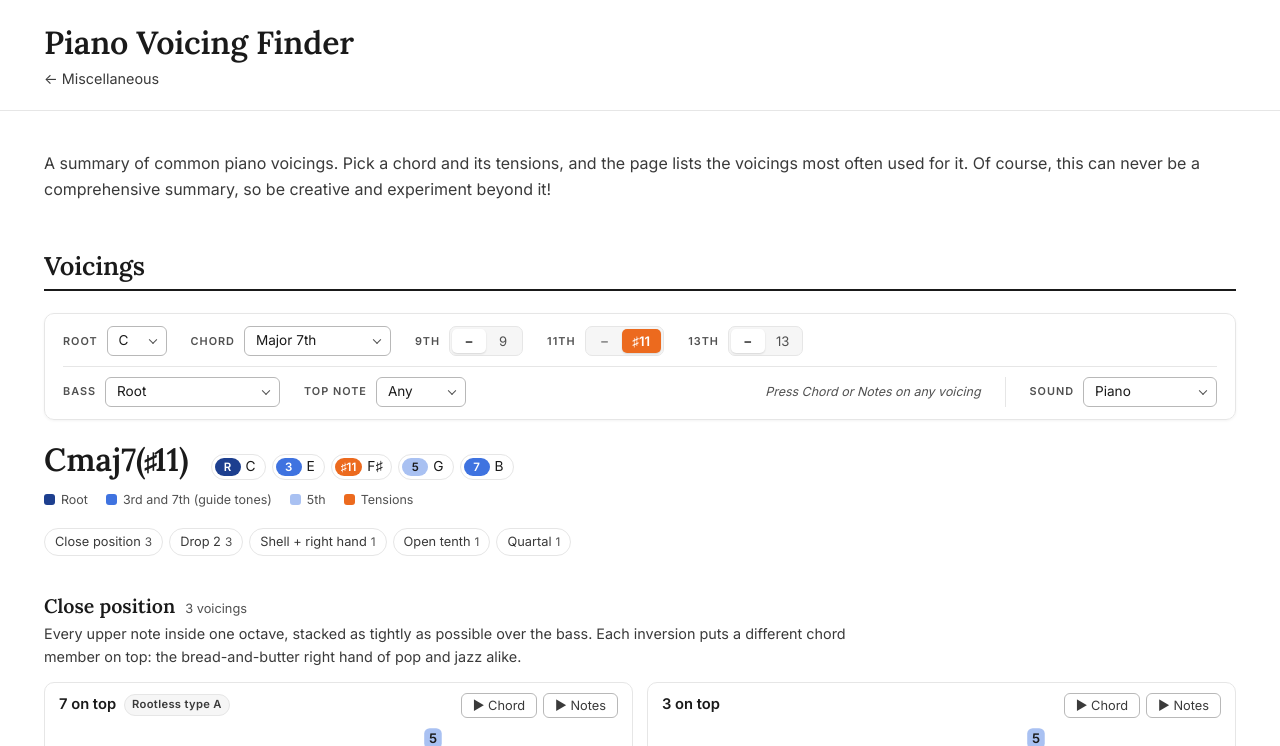
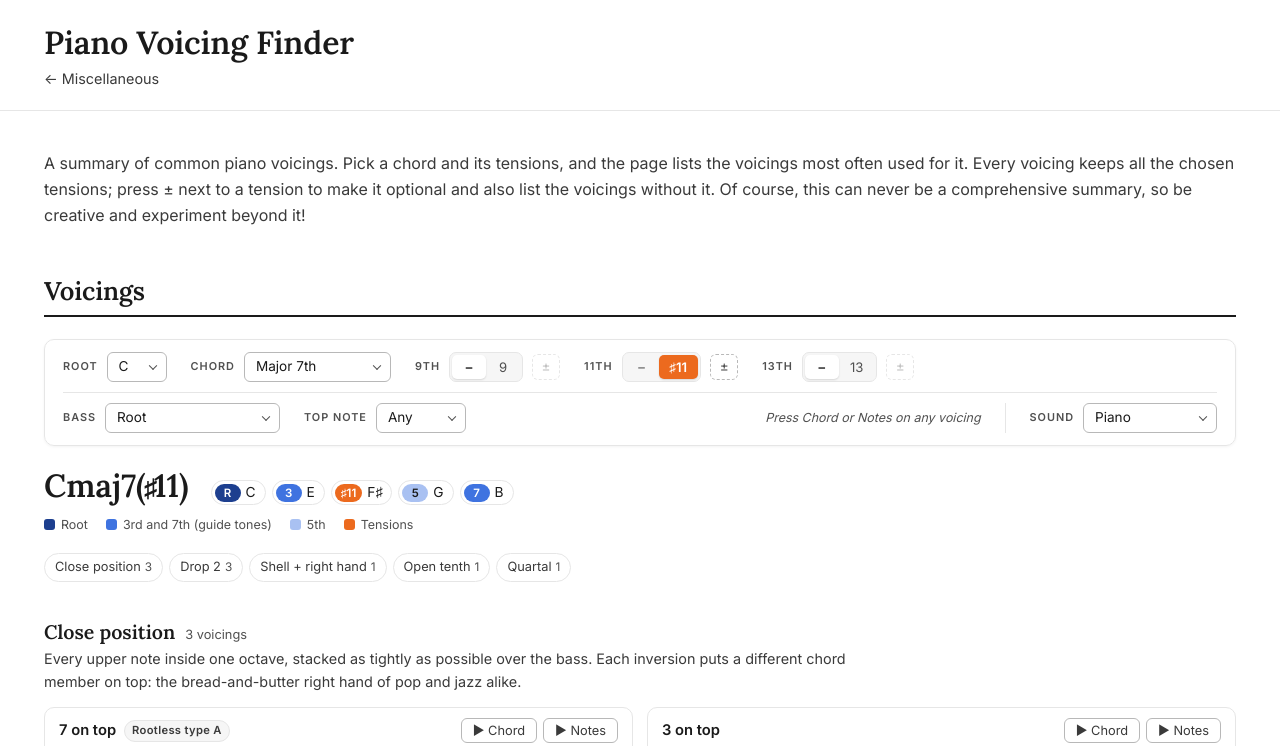
Before and after one commit to tianboqi/tianboqi.github.io, a plain HTML site: page voicings.html in a window 1280 px wide. Both pictures are taken after a click on the button "♯11". Shown: the top 746 px of the page. Drawn offline with Linux system fonts and the light colour scheme; a web font is replaced by a local one.

Commit message:
Added option to include both +/- of a tension

```diff
--- a/voicings.html
+++ b/voicings.html
@@ -93,6 +93,21 @@
     }
     /* A chosen tension takes the tension colour used on the keyboard */
     .seg button.on:not(.none) { background: var(--c-tens); color: #fff; }
+
+    /* ± : the tension is optional, so voicings with and without it are listed */
+    .optbtn {
+      font-family: inherit; font-size: 0.85rem; line-height: 1;
+      min-width: 28px; padding: 5px 7px;
+      border: 1px dashed var(--rule-bold); border-radius: 6px;
+      background: #fff; color: var(--ink-faint);
+      cursor: pointer; transition: color 0.12s ease, border-color 0.12s ease;
+    }
+    .optbtn:hover:not(:disabled) { color: var(--ink); border-color: var(--c-tens); }
+    .optbtn.on { border-color: var(--c-tens); color: var(--c-tens); background: #fdf0e8; font-weight: 600; }
+    .optbtn:disabled { opacity: 0.35; cursor: default; }
+    .tone.opt { border-style: dashed; }
+    .tone.opt em { font-style: normal; font-size: 0.72rem; color: var(--ink-faint); }
+    .card-tag.drop { background: #fdf0e8; border-color: #f3c4a6; color: #a8470f; }
 
     .btn {
       font-family: inherit; font-size: 0.8rem;
@@ -239,6 +254,7 @@
   <section>
     <p class="lead">
     A summary of common piano voicings. Pick a chord and its tensions, and the page lists the voicings most often used for it.
+    Every voicing keeps all the chosen tensions; press ± next to a tension to make it optional and also list the voicings without it.
     Of course, this can never be a comprehensive summary, so be creative and experiment beyond it!
     </p>
   </section>
@@ -256,9 +272,9 @@
           <span class="tb-label">Chord</span>
           <span class="sel-wrap"><select id="qualSel" aria-label="Chord quality"></select></span>
         </div>
-        <div class="tb-group" id="g9"><span class="tb-label">9th</span><div class="seg" id="seg9"></div></div>
-        <div class="tb-group" id="g11"><span class="tb-label">11th</span><div class="seg" id="seg11"></div></div>
-        <div class="tb-group" id="g13"><span class="tb-label">13th</span><div class="seg" id="seg13"></div></div>
+        <div class="tb-group" id="g9"><span class="tb-label">9th</span><div class="seg" id="seg9"></div><button class="optbtn" id="opt9" type="button">±</button></div>
+        <div class="tb-group" id="g11"><span class="tb-label">11th</span><div class="seg" id="seg11"></div><button class="optbtn" id="opt11" type="button">±</button></div>
+        <div class="tb-group" id="g13"><span class="tb-label">13th</span><div class="seg" id="seg13"></div><button class="optbtn" id="opt13" type="button">±</button></div>
       </div>
       <div class="tb-row">
         <div class="tb-group">
@@ -634,13 +650,16 @@ function generate(ch) {
     const has = l => tens.some(m => m.lab === l);
     const get = l => members.find(m => m.lab === l);
     let seq = null, label = null;
-    if (third && sev && third.lab === '♭3' && sev.lab === '♭7' && perfect5 && has('9') && has('11'))
+    // Only when the six notes are the whole chord: no tension may be left out
+    if (tens.length === 2 && third && sev && third.lab === '♭3' && sev.lab === '♭7' && perfect5 && has('9') && has('11'))
       { seq = ['R','5','9','♭3','♭7','11']; label = 'R–5–9 | ♭3–♭7–11'; }
-    else if (q().id === 'maj7' && has('9') && has('♯11'))
+    else if (tens.length === 2 && q().id === 'maj7' && has('9') && has('♯11'))
       { seq = ['R','5','9','3','7','♯11']; label = 'R–5–9 | 3–7–♯11'; }
     if (seq) {
-      const f = fam('fifths', 'Stacked fifths',
-        'Two stacks of fifths, one per hand. Kenny Barron’s minor-eleventh voicing (R–5–9 | ♭3–♭7–11) is the classic; the major version with a ♯11 is its Lydian cousin. Wide, even and very modern.');
+      const f = fam('fifths', 'Stacked fifths', items =>
+        'Two stacks of fifths, one per hand' +
+        (items.some(v => (v.tag || '').includes('♭3')) ? ': Kenny Barron’s minor-eleventh voicing.' : '.') +
+        ' Wide, even and very modern.');
       const v = stack(seq.map(get), bassNote(root).midi);
       add(f, v, topTitle(v), label);
     }
@@ -650,8 +669,11 @@ function generate(ch) {
   if (!bass || bassIsRoot) {
     const stacks = quartalStacks(members);
     if (stacks.length) {
-      const f = fam('quartal', 'Quartal',
-        'Three or four notes stacked in perfect fourths, drawn from the chord’s own notes, and the “So What” voicing: three fourths capped by a major third. Open and ambiguous; the sound of modal jazz and McCoy Tyner.');
+      const f = fam('quartal', 'Quartal', items =>
+        'Notes stacked in perfect fourths, drawn from the chord’s own notes. Every note but the 5th has to fit in the stack (the root is left to the bass). Open and ambiguous; the sound of modal jazz and McCoy Tyner.' +
+        (items.some(v => v.tag === 'So What')
+          ? ' The “So What” voicing caps three fourths with a major third: the chord Bill Evans plays on Miles Davis’s “So What”.'
+          : ''));
       for (const s of stacks) {
         let v = stack(s.ms);
         v = bass ? rhPlace(v) : (v.length <= 4 ? place(v, { bottom: LH_BOTTOM }) : place(v, { top: RH_TOP }));
@@ -705,13 +727,9 @@ function quartalStacks(members) {
   };
   members.forEach(m => dfs([m], false));
 
-  const ok = raw.filter(s => {
-    const hasThird = s.ms.some(m => m.role === 'third');
-    const hasSev = s.ms.some(m => m.role === 'sev');
-    const has11 = s.ms.some(m => m.lab === '11');
-    const hasT = s.ms.some(m => m.role === 't');
-    return (hasThird || (hasSev && has11)) && (hasSev || hasT);
-  });
+  // Only the 5th may be left out (the root is the bass's job)
+  const need = members.filter(m => m.role !== 'root' && m.role !== 'fifth');
+  const ok = raw.filter(s => need.every(m => s.ms.includes(m)));
   const key = s => s.ms.map(m => m.lab).join(',');
   const keys = ok.map(key);
   // Keep only maximal stacks: drop any that sits inside a longer one
@@ -1090,7 +1108,8 @@ async function playKey(midi, svg) {
    5. State, controls and rendering
    ════════════════════════════════════════════════════════════ */
 
-const state = { root: 'C', qual: 'maj7', n: '', e: '', t: '', bass: 'root', top: 'any', inst: 'acoustic_grand_piano' };
+// opt: comma-separated tension labels marked ± (optional)
+const state = { root: 'C', qual: 'maj7', n: '', e: '', t: '', opt: '', bass: 'root', top: 'any', inst: 'acoustic_grand_piano' };
 const q = () => qualById(state.qual);
 const rootObj = () => ROOTS.find(r => r.name === state.root) || ROOTS[0];
 
@@ -1101,13 +1120,14 @@ function readHash() {
 }
 function writeHash() {
   const p = new URLSearchParams();
-  for (const k of ['root', 'qual', 'n', 'e', 't', 'bass', 'top']) if (state[k]) p.set(k, state[k]);
+  for (const k of ['root', 'qual', 'n', 'e', 't', 'opt', 'bass', 'top']) if (state[k]) p.set(k, state[k]);
   history.replaceState(null, '', '#' + p.toString());
 }
 
 function tensionsSel() {
   return [state.n, state.e, state.t].filter(Boolean).flatMap(s => s.split(' '));
 }
+const optSel = () => state.opt ? state.opt.split(',') : [];
 
 function sanitize() {
   const Q = q();
@@ -1115,6 +1135,7 @@ function sanitize() {
   if (state.n && !nOpts.includes(state.n)) state.n = '';
   if (state.e && !Q.e.includes(state.e)) state.e = '';
   if (state.t && !Q.t.includes(state.t)) state.t = '';
+  state.opt = optSel().filter(l => tensionsSel().includes(l)).join(',');
   const roles = ['root', 'third', 'fifth', 'sev', 'none'];
   if (!roles.includes(state.bass)) state.bass = 'root';
   if (state.bass === 'sev' && !Q.tones.some(l => IV[l][2] === 'sev' && l !== '7')) state.bass = 'root';
@@ -1144,6 +1165,16 @@ function buildControls() {
   $('g9').hidden  = !Q.n.length;  buildSeg($('seg9'),  Q.n.map(a => a.join(' ')), 'n');
   $('g11').hidden = !Q.e.length;  buildSeg($('seg11'), Q.e, 'e');
   $('g13').hidden = !Q.t.length;  buildSeg($('seg13'), Q.t, 't');
+  for (const [key, id] of [['n', 'opt9'], ['e', 'opt11'], ['t', 'opt13']]) {
+    const b = $(id), labs = state[key] ? state[key].split(' ') : [];
+    const on = labs.length > 0 && labs.every(l => optSel().includes(l));
+    b.disabled = !labs.length;
+    b.classList.toggle('on', on);
+    b.setAttribute('aria-pressed', on);
+    b.title = labs.length
+      ? (on ? 'Optional: voicings with and without the ' : 'Make optional: also list voicings without the ') + labs.join(' and ')
+      : 'Pick a tension first';
+  }
 
   const tone = role => Q.tones.find(l => IV[l][2] === role);
   const ord = { third: 'first inversion', fifth: 'second inversion', sev: 'third inversion' };
@@ -1173,10 +1204,28 @@ function render() {
   const bass = state.bass === 'none' ? null : members.find(m => m.role === state.bass);
 
   $('sym').innerHTML = chordSymbol(r, Q, tens).replace(/([♭♯])/g, '<span class="acc">$1</span>');
-  $('tones').innerHTML = members.map(m =>
-    `<span class="tone"><b class="r-${roleClass(m)}">${m.lab}</b>${m.name}</span>`).join('');
+  const opt = optSel();
+  $('tones').innerHTML = members.map(m => opt.includes(m.lab)
+    ? `<span class="tone opt" title="Optional"><b class="r-${roleClass(m)}">${m.lab}</b>${m.name} <em>±</em></span>`
+    : `<span class="tone"><b class="r-${roleClass(m)}">${m.lab}</b>${m.name}</span>`).join('');
 
-  let fams = generate({ members, tens: tensM, bass });
+  // One pass per subset of the optional tensions, the full chord first and
+  // then fewer and fewer of them, merged family by family
+  let drops = [[]];
+  for (const l of opt) drops = drops.concat(drops.map(d => d.concat([l])));
+  drops.sort((a, b) => a.length - b.length);
+  const byId = {};
+  let fams = [];
+  for (const drop of drops) {
+    const ms = members.filter(m => !drop.includes(m.lab));
+    for (const f of generate({ members: ms, tens: ms.filter(m => m.role === 't'), bass })) {
+      f.items.forEach(v => { v.drop = drop; });
+      if (byId[f.id]) byId[f.id].items.push(...f.items);
+      else { byId[f.id] = f; fams.push(f); }
+    }
+  }
+  const ORDER = ['close', 'drop2', 'shell', 'open', 'fifths', 'quartal', 'ust'];
+  fams.sort((a, b) => ORDER.indexOf(a.id) - ORDER.indexOf(b.id));
 
   // Filter by top note and remove duplicates across families
   const seen = new Set();
@@ -1219,13 +1268,14 @@ function render() {
   $('results').innerHTML = fams.map(f => `
     <div class="family" id="fam-${f.id}">
       <h3>${f.title}<span class="count">${f.items.length} voicing${f.items.length > 1 ? 's' : ''}</span></h3>
-      <p class="fam-desc">${f.desc}</p>
+      <p class="fam-desc">${typeof f.desc === 'function' ? f.desc(f.items) : f.desc}</p>
       <div class="cards">
         ${f.items.map(v => `
           <div class="card">
             <div class="card-head">
               <span class="card-title">${v.title}</span>
               ${v.tag ? `<span class="card-tag">${v.tag}</span>` : ''}
+              ${v.drop.length ? `<span class="card-tag drop">no ${v.drop.join(', ')}</span>` : ''}
               <span class="btns">
                 <button class="btn" type="button" data-play="chord" data-id="${v.id}">▶ Chord</button>
                 <button class="btn" type="button" data-play="notes" data-id="${v.id}">▶ Notes</button>
@@ -1251,6 +1301,15 @@ $('rootSel').addEventListener('change', e => { state.root = e.target.value; upda
 $('qualSel').addEventListener('change', e => { state.qual = e.target.value; update(); });
 $('bassSel').addEventListener('change', e => { state.bass = e.target.value; update(); });
 $('topSel').addEventListener('change', e => { state.top = e.target.value; update(); });
+for (const [key, id] of [['n', 'opt9'], ['e', 'opt11'], ['t', 'opt13']]) {
+  $(id).addEventListener('click', () => {
+    const labs = state[key] ? state[key].split(' ') : [];
+    const cur = optSel();
+    const on = labs.every(l => cur.includes(l));
+    state.opt = (on ? cur.filter(l => !labs.includes(l)) : cur.concat(labs.filter(l => !cur.includes(l)))).join(',');
+    update();
+  });
+}
 $('instSel').addEventListener('change', e => {
   state.inst = e.target.value;
   Snd.stop();
```
